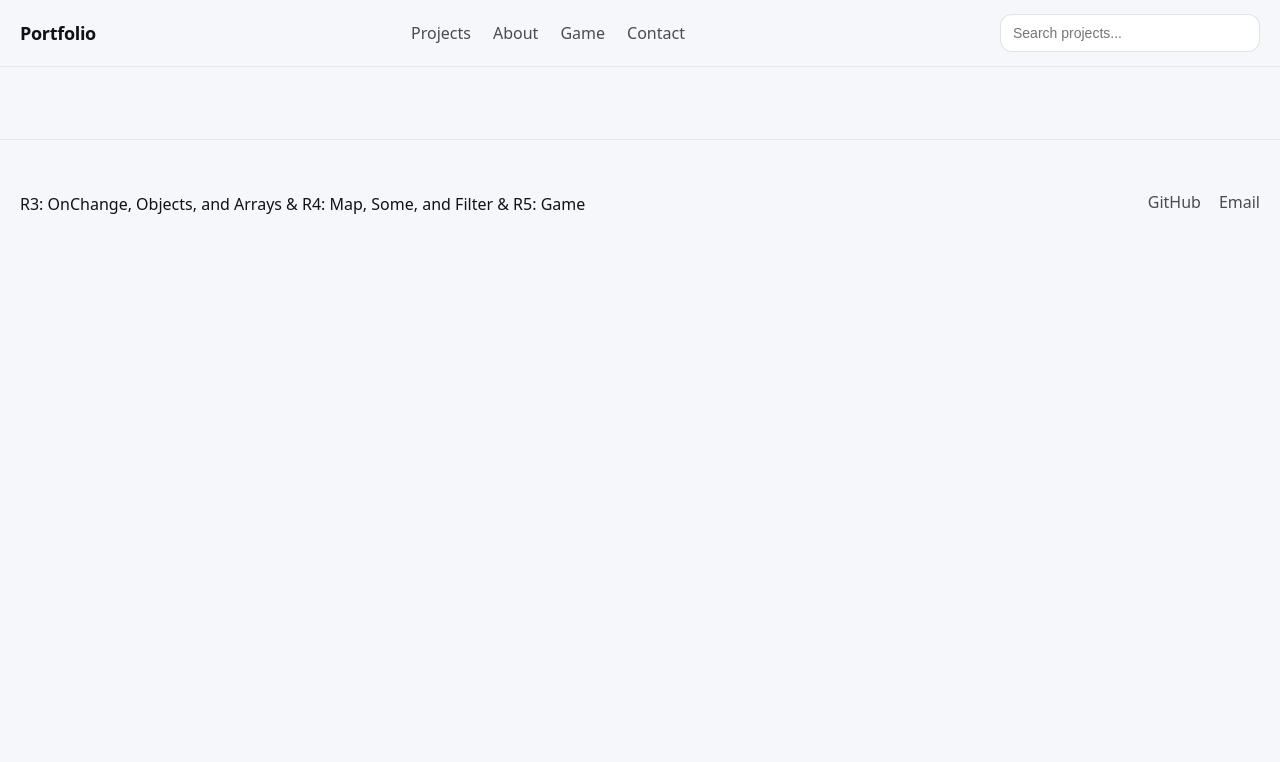
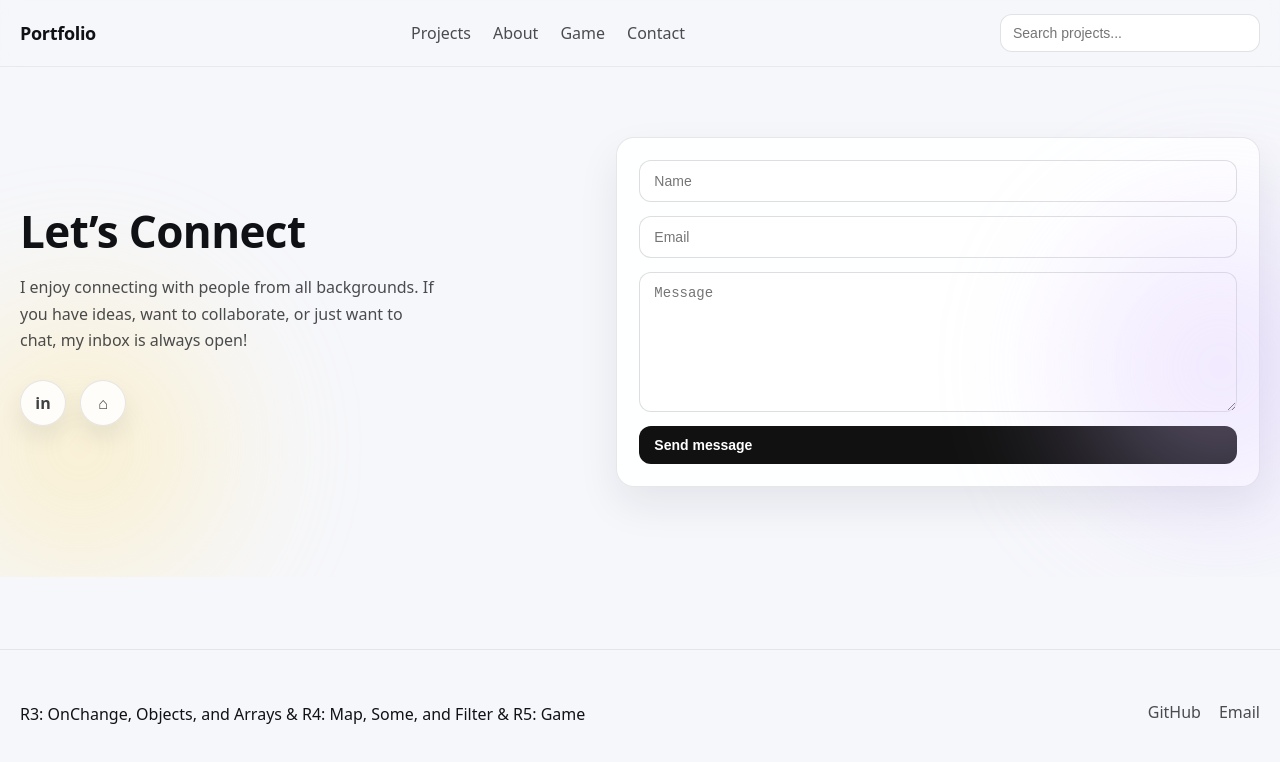
Before and after one commit to unsworthemily/portfolio-react, a React (Vite) app: page /contact in a window 1280 px wide. Shown: the top 762 px of the page. Built offline with nearby package versions, Linux system fonts and the light colour scheme.

Commit message:
Improve project layout width

```diff
--- a/src/App.jsx
+++ b/src/App.jsx
@@ -7,6 +7,9 @@ import About from "./pages/About";
 import Portfolio from "./pages/Portfolio";
 import "./App.css";
 import Game from "./pages/Game";
+import Contact from "./pages/Contact";
+
+
 
 
 export default function App() {
@@ -21,6 +24,7 @@ export default function App() {
         <Route path="/about" element={<About />} />
         <Route path="/portfolio" element={<Portfolio searchQuery={query} />} />
         <Route path="/game" element={<Game />} />
+        <Route path="/contact" element={<Contact />} />
       </Routes>
 
       <Footer />
--- a/src/components/Navbar.jsx
+++ b/src/components/Navbar.jsx
@@ -13,7 +13,7 @@ export default function Navbar({ query, setQuery }) {
           <Link to="/portfolio">Projects</Link>
           <Link to="/about">About</Link>
           <Link to="/game">Game</Link>
-          <a href="#contact">Contact</a>
+          <Link to="/contact">Contact</Link>
         </nav>
 
         <input
--- a/src/components/ProjectCard.css
+++ b/src/components/ProjectCard.css
@@ -30,6 +30,7 @@
   display: flex;
   flex-direction: column;
   gap: 14px;
+  max-width: 760px;
 }
 
 .project__top {
@@ -88,12 +89,11 @@
 /* desktop layout */
 @media (min-width: 900px) {
   .card.project {
-    grid-template-columns: 1fr 1.8fr;
+    grid-template-columns: 1fr; /* stackar istället för två kolumner */
   }
 
   .project__media img {
-    height: 100%;
-    min-height: 320px;
+    height: 340px;
   }
 
   .project__grid {
--- /dev/null
+++ b/src/pages/Contact.css
@@ -0,0 +1,136 @@
+/* Contact page wrapper + soft gradient glow */
+.contact {
+  padding: 70px 0 90px;
+  background: #f6f7fb;
+  position: relative;
+  overflow: hidden;
+}
+
+/* glow blobs */
+.contact::before,
+.contact::after {
+  content: "";
+  position: absolute;
+  width: 520px;
+  height: 520px;
+  border-radius: 50%;
+  filter: blur(55px);
+  opacity: 0.45;
+  pointer-events: none;
+}
+
+.contact::before {
+  left: -180px;
+  top: 120px;
+  background: radial-gradient(circle, #ffe38a 0%, transparent 60%);
+}
+
+.contact::after {
+  right: -200px;
+  top: 40px;
+  background: radial-gradient(circle, #d7c1ff 0%, transparent 60%);
+}
+
+.contact__inner {
+  position: relative;
+  display: grid;
+  grid-template-columns: 1fr;
+  gap: 36px;
+  align-items: start;
+}
+
+/* Desktop layout */
+@media (min-width: 900px) {
+  .contact__inner {
+    grid-template-columns: 1fr 1.2fr;
+    gap: 60px;
+    align-items: center;
+  }
+}
+
+/* Left side */
+.contact__title {
+  margin: 0 0 10px;
+  font-size: 44px;
+  letter-spacing: -0.6px;
+}
+
+.contact__text {
+  margin: 0 0 26px;
+  max-width: 46ch;
+  color: rgba(16, 17, 20, 0.75);
+  font-size: 16px;
+  line-height: 1.65;
+}
+
+.contact__socials {
+  display: flex;
+  gap: 14px;
+  align-items: center;
+}
+
+.contact__icon {
+  width: 46px;
+  height: 46px;
+  border-radius: 999px;
+  display: grid;
+  place-items: center;
+  text-decoration: none;
+  font-weight: 800;
+  background: rgba(255, 255, 255, 0.85);
+  border: 1px solid rgba(15, 23, 42, 0.10);
+  box-shadow: 0 12px 24px rgba(15, 23, 42, 0.08);
+  color: rgba(16, 17, 20, 0.8);
+  transition: transform 0.15s ease, box-shadow 0.15s ease;
+}
+
+.contact__icon:hover {
+  transform: translateY(-2px);
+  box-shadow: 0 18px 34px rgba(15, 23, 42, 0.10);
+}
+
+/* Right side form card */
+.contact__form {
+  background: rgba(255, 255, 255, 0.9);
+  border: 1px solid rgba(15, 23, 42, 0.10);
+  border-radius: 18px;
+  padding: 22px;
+  box-shadow: 0 18px 40px rgba(15, 23, 42, 0.08);
+  display: grid;
+  gap: 14px;
+}
+
+.contact__form input,
+.contact__form textarea {
+  width: 100%;
+  border-radius: 12px;
+  border: 1px solid rgba(15, 23, 42, 0.14);
+  padding: 12px 14px;
+  font-size: 14px;
+  background: rgba(255, 255, 255, 0.95);
+  outline: none;
+}
+
+.contact__form textarea {
+  resize: vertical;
+  min-height: 140px;
+}
+
+.contact__form input:focus,
+.contact__form textarea:focus {
+  border-color: rgba(17, 17, 17, 0.35);
+  box-shadow: 0 0 0 4px rgba(17, 17, 17, 0.06);
+}
+
+/* accessible hidden labels */
+.sr-only {
+  position: absolute;
+  width: 1px;
+  height: 1px;
+  padding: 0;
+  margin: -1px;
+  overflow: hidden;
+  clip: rect(0, 0, 0, 0);
+  white-space: nowrap;
+  border: 0;
+}
--- a/src/pages/Contact.jsx
+++ b/src/pages/Contact.jsx
@@ -1,13 +1,62 @@
+import "./Contact.css";
+
 export default function Contact() {
+  function handleSubmit(e) {
+    e.preventDefault();
+    // Mini-funktion: bara en alert. (Du kan koppla till EmailJS senare)
+    alert("Thanks! Your message was sent (demo).");
+    e.target.reset();
+  }
+
   return (
-    <section className="container" style={{ padding: "80px 0" }}>
-      <h1>Contact</h1>
-      <p>
-        I’m currently open to internships and junior frontend opportunities.
-      </p>
+    <section className="contact">
+      <div className="container contact__inner">
+        {/* Left */}
+        <div className="contact__left">
+          <h1 className="contact__title">Let’s Connect</h1>
+          <p className="contact__text">
+            I enjoy connecting with people from all backgrounds. If you have ideas,
+            want to collaborate, or just want to chat, my inbox is always open!
+          </p>
 
-      <p>Email: unswort_hemily@hotmail.com</p>
-      <p>GitHub: github.com/unsworthemily</p>
+          <div className="contact__socials">
+            <a
+              className="contact__icon"
+              href="https://www.linkedin.com"
+              target="_blank"
+              rel="noreferrer"
+              aria-label="LinkedIn"
+            >
+              in
+            </a>
+            <a
+              className="contact__icon"
+              href="https://github.com/unsworthemily"
+              target="_blank"
+              rel="noreferrer"
+              aria-label="GitHub"
+            >
+              ⌂
+            </a>
+          </div>
+        </div>
+
+        {/* Right */}
+        <div className="contact__right">
+          <form className="contact__form" onSubmit={handleSubmit}>
+            <label className="sr-only" htmlFor="name">Name</label>
+            <input id="name" name="name" placeholder="Name" required />
+
+            <label className="sr-only" htmlFor="email">Email</label>
+            <input id="email" name="email" type="email" placeholder="Email" required />
+
+            <label className="sr-only" htmlFor="message">Message</label>
+            <textarea id="message" name="message" placeholder="Message" rows="7" required />
+
+            <button className="btn" type="submit">Send message</button>
+          </form>
+        </div>
+      </div>
     </section>
   );
 }
```
Also changed, not shown: src/pages/API.jsx (added, +34 -0 lines).
